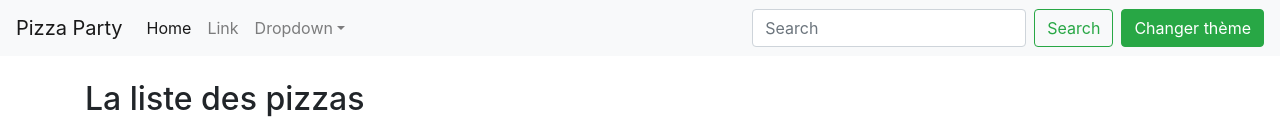
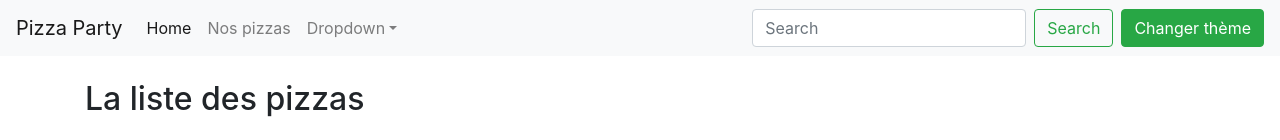
Before and after one commit to Hemjie/Angular-Pizzaparty, an Angular app: page / in a window 1280 px wide. Shown: the top 140 px of the page. Built offline with nearby package versions, Linux system fonts and the light colour scheme.

Commit message:
création des routes(pages)

```diff
--- a/src/app/menu/menu.component.html
+++ b/src/app/menu/menu.component.html
@@ -7,10 +7,10 @@
     <div [class.show]= "isCollapsed" class="collapse navbar-collapse" id="navbarSupportedContent">
         <ul class="navbar-nav mr-auto">
             <li class="nav-item active">
-                <a class="nav-link" href="#">Home</a>
+                <a class="nav-link" routerLink="/">Home</a>
             </li>
             <li class="nav-item">
-                <a class="nav-link" href="#">Link</a>
+                <a class="nav-link" routerLink="/pizzas">Nos pizzas</a>
             </li>
             <li ngbDropdown class="nav-item dropdown">
                 <a class="nav-link dropdown-toggle" id="dropdownBasic1" role="button" ngbDropdownToggle>Dropdown</a>
```
Also changed, not shown: src/app/app.module.ts (+7 -1 lines).
